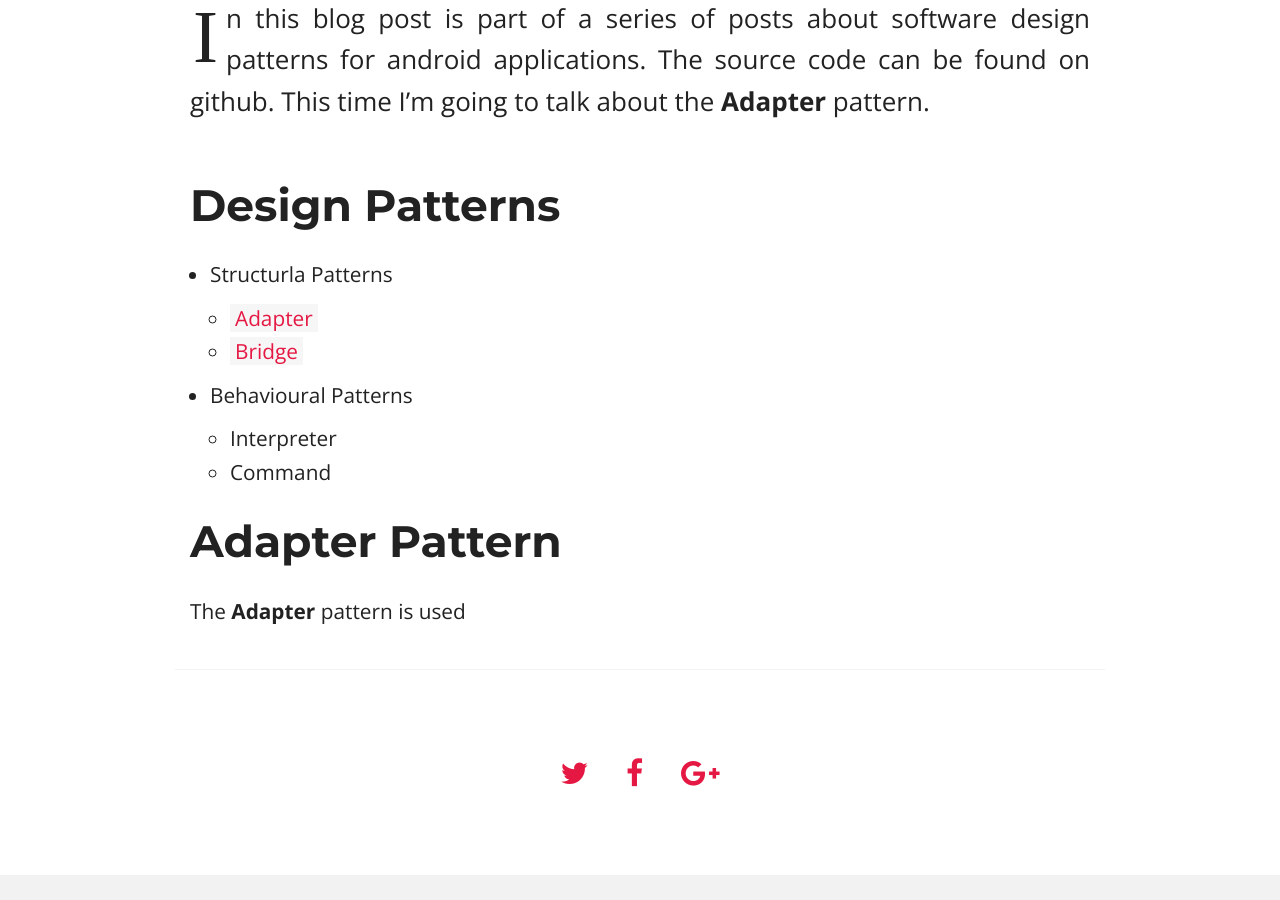
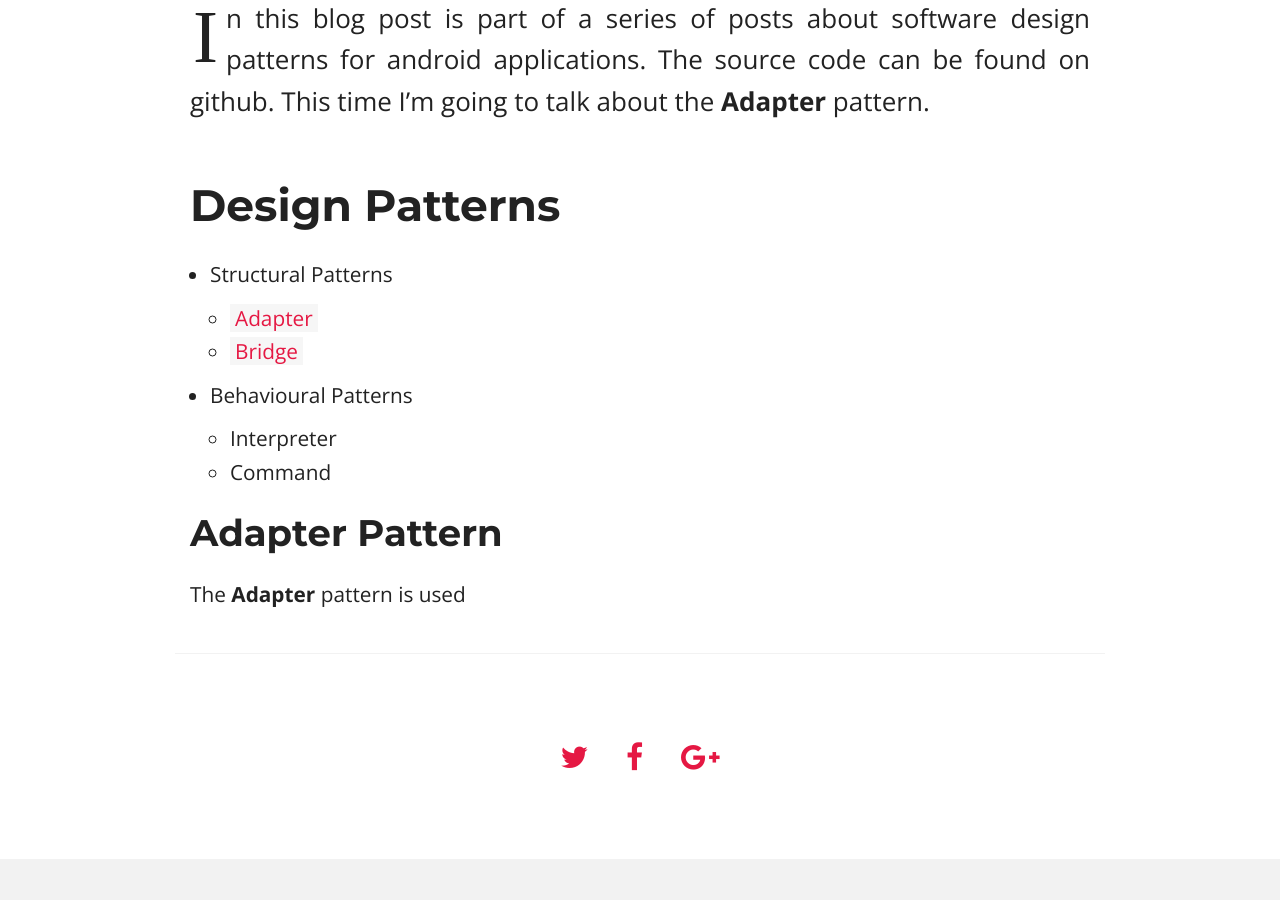
Before and after one commit to sockeqwe/website-old, a Jekyll site: the page built from _posts/android-design-patterns/2015-02-05-adapter.md, in a window 1280 px wide and 900 px high, scrolled down 454 px. Built offline with Jekyll 4.4.1, drawn with Linux system fonts in a browser that asks for light colours; nearby versions of some CDN libraries; comment, search, counter and statistics services are not loaded; some of the changed lines change nothing that is shown.

Commit message:
Added patterns index

```diff
--- /dev/null
+++ b/_includes/android-design-patterns/pattern-index.html
@@ -0,0 +1,15 @@
+<h1 id="design-patterns">Design Patterns</h1>
+<ul>
+  <li>Structural Patterns
+    <ul>
+      <li><a href="www.test.com">Adapter</a></li>
+      <li><a href="www.test.com">Bridge</a></li>
+    </ul>
+  </li>
+  <li>Behavioural Patterns
+    <ul>
+      <li>Interpreter</li>
+      <li>Command</li>
+    </ul>
+  </li>
+</ul>
--- a/_posts/android-design-patterns/2015-02-05-adapter.md
+++ b/_posts/android-design-patterns/2015-02-05-adapter.md
@@ -14,14 +14,8 @@ tags: [design-patterns, android]
 In this blog post is part of a series of posts about software design patterns for android applications. The source code can be found on github. This time I'm going to talk about the **Adapter** pattern.
 
 
-# Design Patterns
-- Structurla Patterns
-  - [Adapter](www.test.com)
-  - [Bridge](www.test.com)
-- Behavioural Patterns
-  - Interpreter
-  - Command
+{% include android-design-patterns/pattern-index.html %}
 
 
-# Adapter Pattern
+## Adapter Pattern
 The **Adapter** pattern is used
```
Also changed, not shown: 1 other file.
